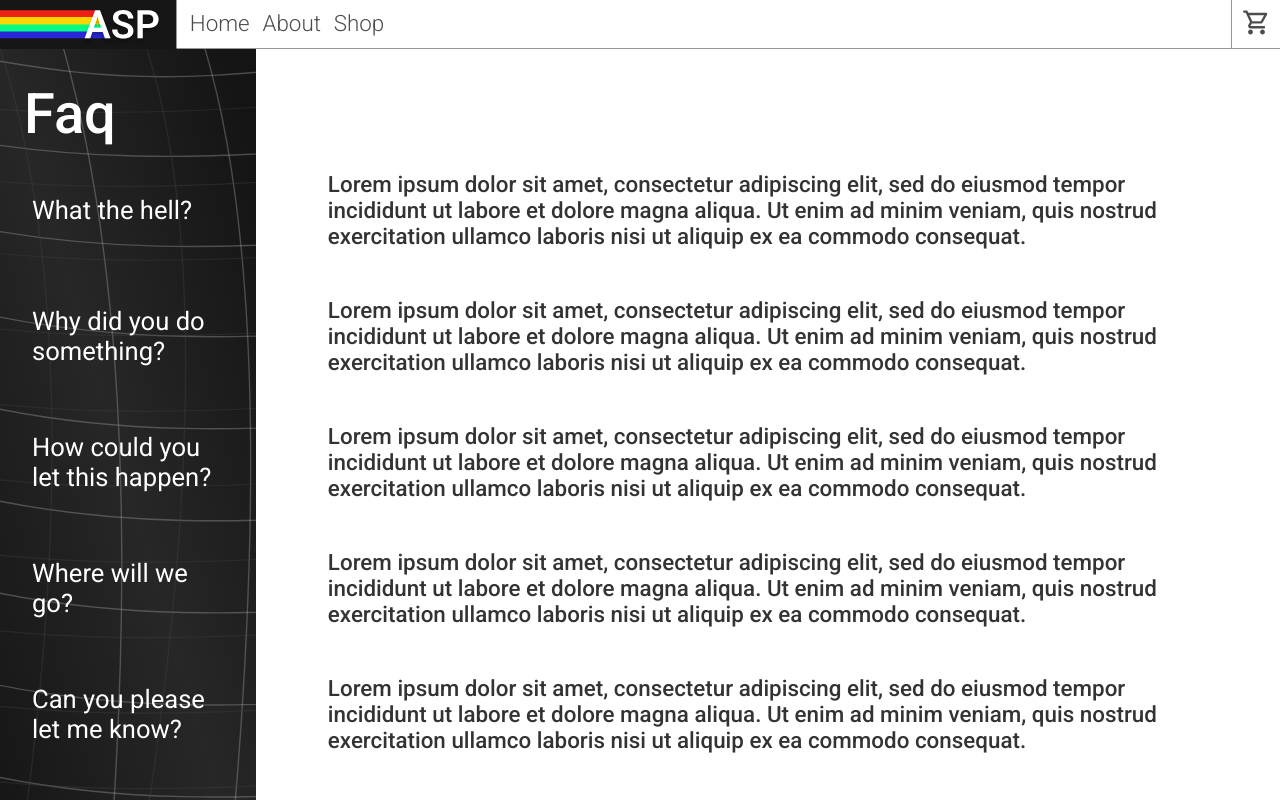
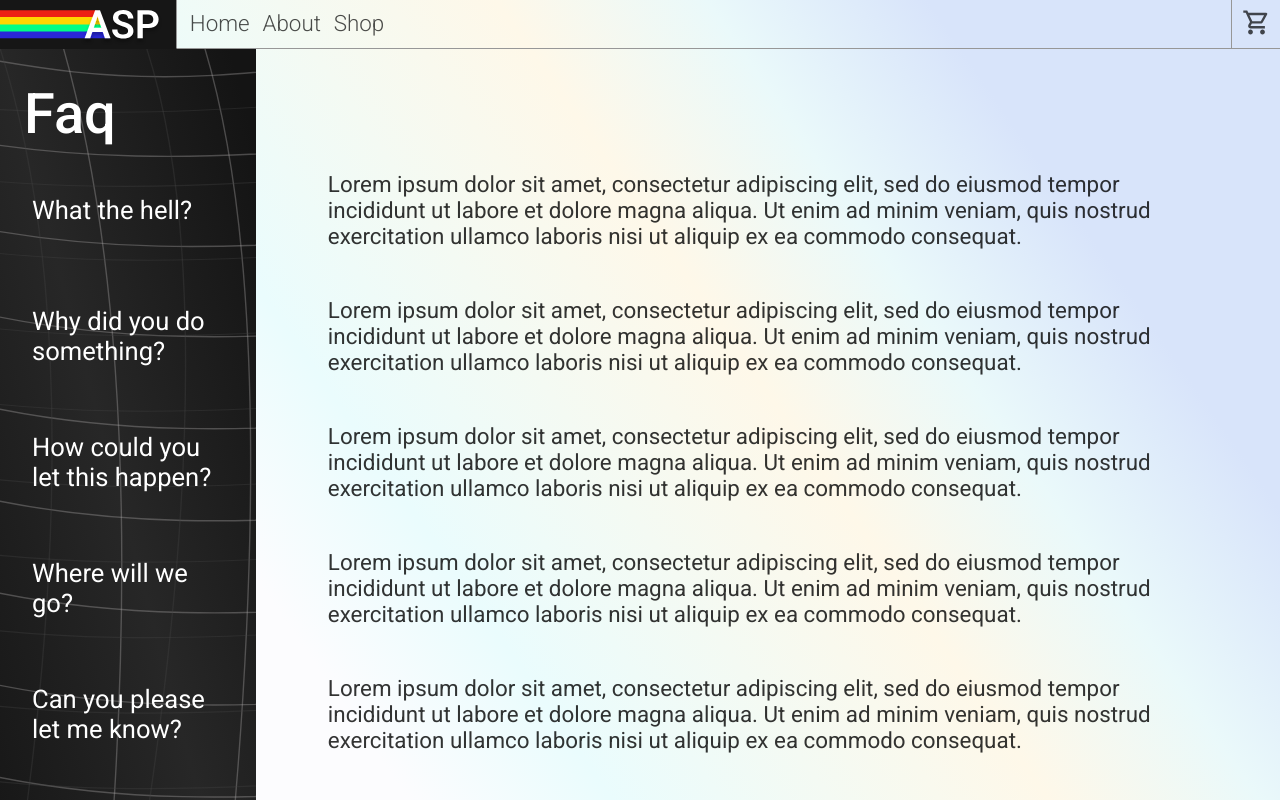
Before and after one commit to ParkerGates/REACT-Snake-Oil, a React (Create React App) app: page /about in a window 1280 px wide. Built offline with nearby package versions, Linux system fonts and the light colour scheme.

Commit message:
background added to body and nav

```diff
--- a/src/App.css
+++ b/src/App.css
@@ -15,6 +15,10 @@ body {
   height: 100vh;
   overflow-x: hidden;
   overflow-y: auto;
+  background-image: url('./svgs/Background.svg');
+  background-repeat: no-repeat;
+  background-attachment: fixed;
+  background-size: 100% 100%;
 }
 
 .empty_btn {
--- a/src/components/Navbar/Navbar.css
+++ b/src/components/Navbar/Navbar.css
@@ -1,5 +1,11 @@
 .nav_cont {
     display: flex;
+    height: 3.05rem;
+    overflow: hidden;
+    background-image: url('../../svgs/Background.svg');
+    background-repeat: no-repeat;
+    background-attachment: fixed;
+    background-size: 100vw 100vh;
 }
 
 
--- a/src/views/css/About.css
+++ b/src/views/css/About.css
@@ -3,7 +3,7 @@
 }
 .ab_grid_cont {
     position: relative;
-    height: 115vh;
+    height: calc(100vh - 3.05rem);
     width: 25rem;
     min-width: 25rem;
     max-width: 25rem;
@@ -49,13 +49,13 @@
 .ab_faq_sect_text {
     font-size: 1.4rem;
     width: 100%;
-    margin: 2rem 6rem;
-    font-weight: 500;
+    margin: 1.3rem 6rem;
+    font-weight: 400;
 }
 
 @media screen and (max-width: 1300px) {
     .ab_grid_cont {
-        height: calc(141vh - 20vw);
+        height: 120vh;
         width: 20rem;
         min-width: 16rem;
         max-width: 16rem;
```
Also changed, not shown: src/svgs/Background.svg.
